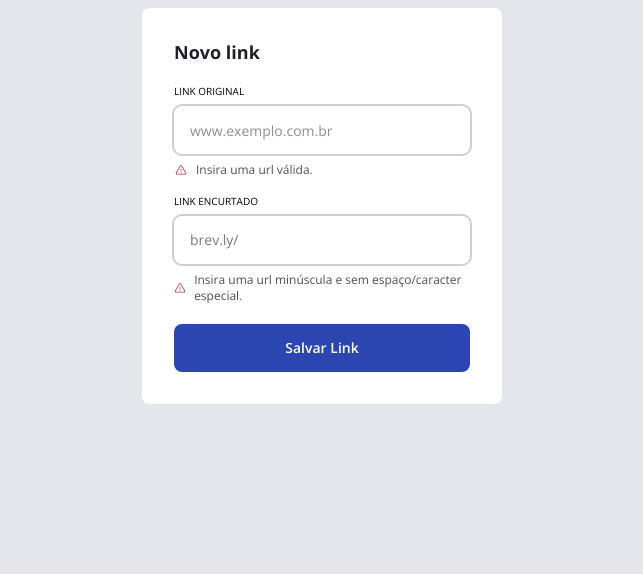
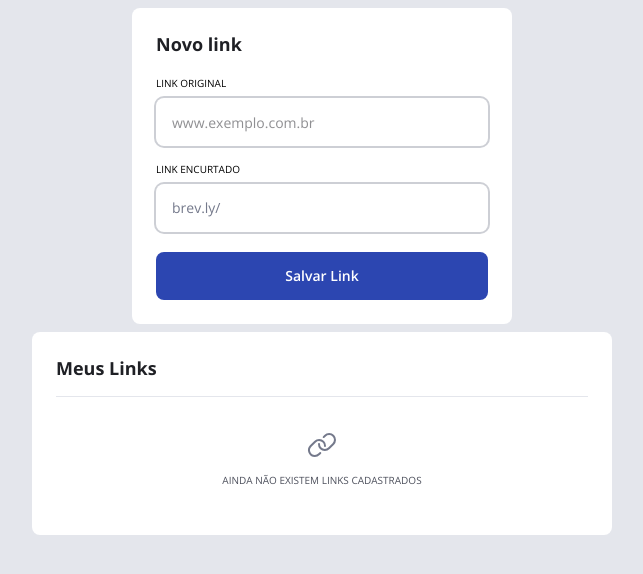
Before and after one commit to guipiri/brevly, a React (Vite) app in the folder web/: page / in a window 1280 px wide. Shown: the top 574 px of the page, without its empty margins (318-961 px from the left). Built offline with nearby package versions, Linux system fonts and the light colour scheme.

Commit message:
style: show error messages when has invalid filled fields

```diff
--- a/web/src/app.tsx
+++ b/web/src/app.tsx
@@ -1,23 +1,20 @@
-import { WarningIcon } from '@phosphor-icons/react'
+import { LinkIcon, WarningIcon } from '@phosphor-icons/react'
 
 function App() {
   const onSubmit = (e: React.FormEvent<HTMLFormElement>) => {
     e.preventDefault()
   }
   return (
-    <div className="bg-gray-200 h-dvh flex flex-col items-center p-2">
-      <div className="p-8 max-w-[22.5rem] w-full bg-white rounded-sm flex flex-col gap-5">
+    <div className="bg-gray-200 h-dvh flex flex-col items-center p-2 gap-2">
+      <div className="p-6 max-w-[23.75rem] w-full bg-white rounded-sm flex flex-col gap-5">
         <h2 className="text-lg text-gray-600">Novo link</h2>
         <form
           onSubmit={onSubmit}
-          onInvalid={(e) => {
-            e.preventDefault()
-            console.log(e)
-          }}
+          onInvalid={(e) => e.preventDefault()}
           id="createLink"
           className="flex flex-col gap-4"
         >
-          <div className="w-full flex flex-col gap-2 outline-">
+          <div className="group w-full flex flex-col gap-2 outline-">
             <label className="text-xs uppercase" htmlFor="url">
               Link Original
             </label>
@@ -29,8 +26,8 @@ function App() {
               required
               placeholder="www.exemplo.com.br"
             />
-            <div className="text-sm text-gray-500 flex gap-2 items-center">
-              <WarningIcon width={14} className="fill-danger" />
+            <div className="group-has-user-invalid:flex group-has-focus:hidden hidden text-sm text-gray-500 gap-2 items-center">
+              <WarningIcon width={18} className="fill-danger" />
               <span>Insira uma url válida.</span>
             </div>
           </div>
@@ -38,7 +35,7 @@ function App() {
             <label className="text-xs uppercase" htmlFor="alias">
               Link Encurtado
             </label>
-            <div className="has-user-invalid:ring-danger has-focus:ring-blue-base ring-2 flex items-center px-4 rounded-sm text-gray-400 text-md font-sans font-normal ring-gray-300 h-12">
+            <div className="peer has-user-invalid:ring-danger has-focus:ring-blue-base ring-2 flex items-center px-4 rounded-sm text-gray-400 text-md font-sans font-normal ring-gray-300 h-12">
               brev.ly/
               <input
                 className="outline-none h-full w-full text-md text-gray-600 font-normal"
@@ -46,10 +43,10 @@ function App() {
                 id="alias"
                 type="text"
                 required
-                pattern="^[a-zA-Z0-9&_-]+$"
+                pattern="^[a-zA-Z0-9\-\&]+$"
               />
             </div>
-            <div className="text-sm text-gray-500 flex gap-2 items-center">
+            <div className="peer-has-user-invalid:flex peer-has-focus:hidden hidden text-sm text-gray-500 gap-2 items-center">
               <WarningIcon width={14} className="fill-danger" />
               <span>
                 Insira uma url minúscula e sem espaço/caracter especial.
@@ -66,6 +63,17 @@ function App() {
           Salvar Link
         </button>
       </div>
+
+      <div className="p-6 w-full max-w-[36.25rem] bg-white rounded-sm flex flex-col gap-4">
+        <h2 className="text-lg text-gray-600 h-6">Meus Links</h2>
+        <hr className="border-gray-200" />
+        <div className="pt-4 pb-6 flex flex-col gap-3 items-center">
+          <LinkIcon size={32} className="fill-gray-400" />
+          <span className="text-xs text-gray-500 uppercase">
+            ainda não existem links cadastrados
+          </span>
+        </div>
+      </div>
     </div>
   )
 }
```
